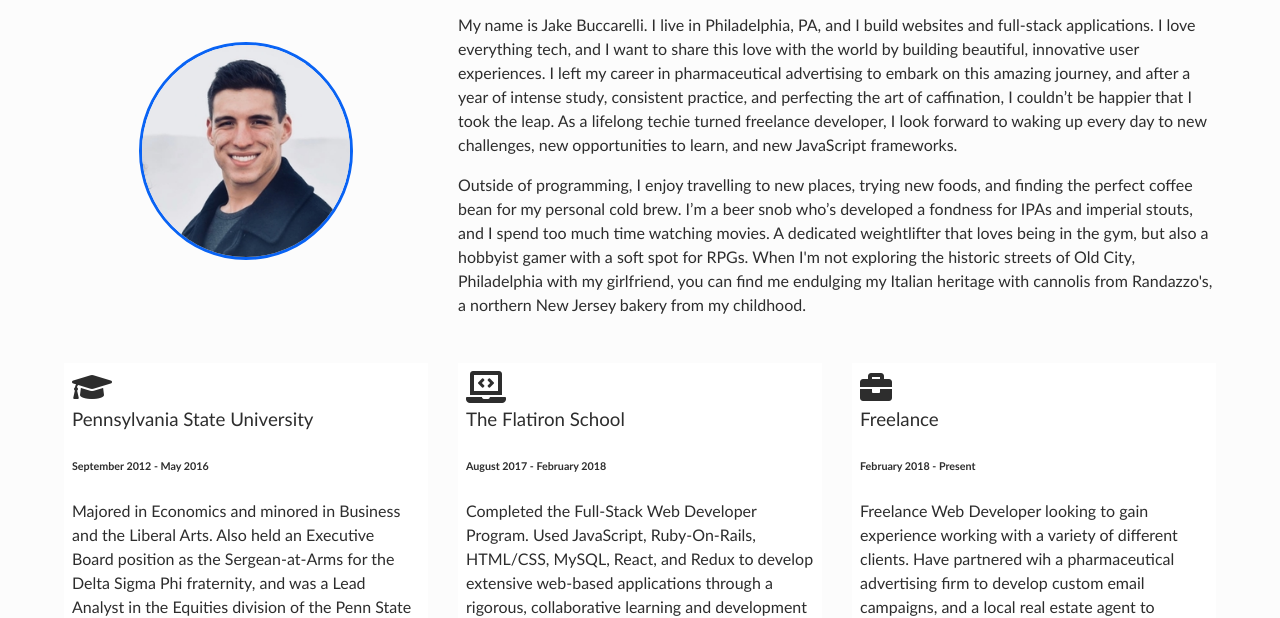
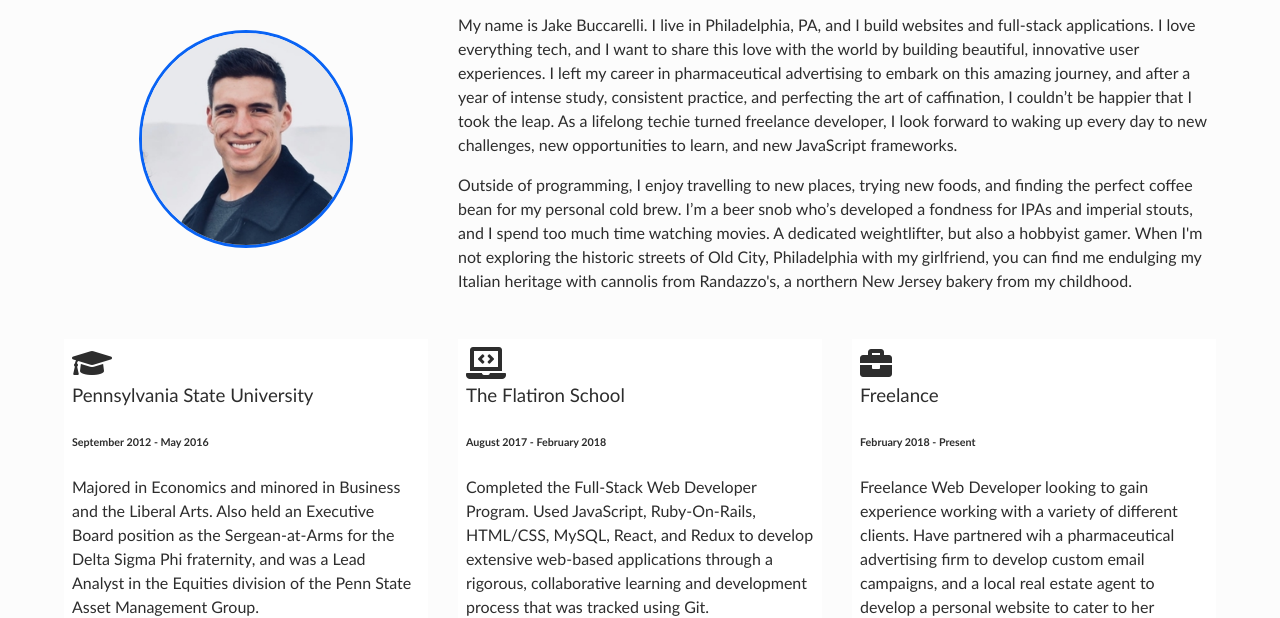
Before and after one commit to jtb1137/buccarelli-portfolio, a website: page dist/about.html in a window 1280 px wide. Shown: the part 191-809 px from the top of the page. Drawn offline with nearby package versions, Linux system fonts and the light colour scheme.

Commit message:
contact link tweak, about page text change

```diff
--- a/dist/about.html
+++ b/dist/about.html
@@ -62,9 +62,9 @@
         <p>
           Outside of programming, I enjoy travelling to new places, trying new foods, and finding the perfect coffee bean for my personal
           cold brew. I’m a beer snob who’s developed a fondness for IPAs and imperial stouts, and I spend too much time watching
-          movies. A dedicated weightlifter that loves being in the gym, but also a hobbyist gamer with a soft spot for RPGs.
-          When I'm not exploring the historic streets of Old City, Philadelphia with my girlfriend, you can find me endulging
-          my Italian heritage with cannolis from Randazzo's, a northern New Jersey bakery from my childhood.
+          movies. A dedicated weightlifter, but also a hobbyist gamer. When I'm not exploring the historic streets of Old
+          City, Philadelphia with my girlfriend, you can find me endulging my Italian heritage with cannolis from Randazzo's,
+          a northern New Jersey bakery from my childhood.
         </p>
       </div>
       <div class="job job-1">
```
Also changed, not shown: dist/contact.html (+1 -1 lines).
